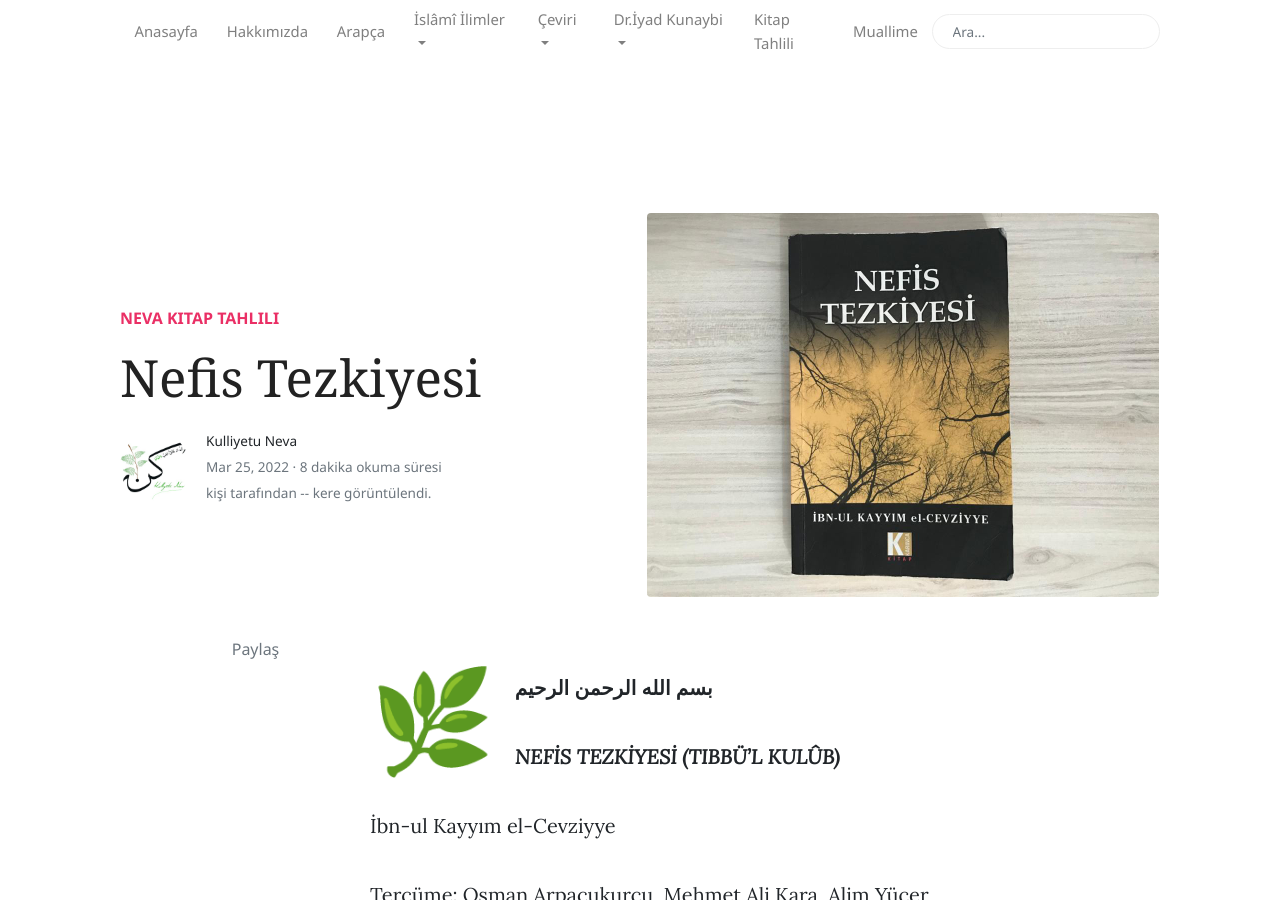
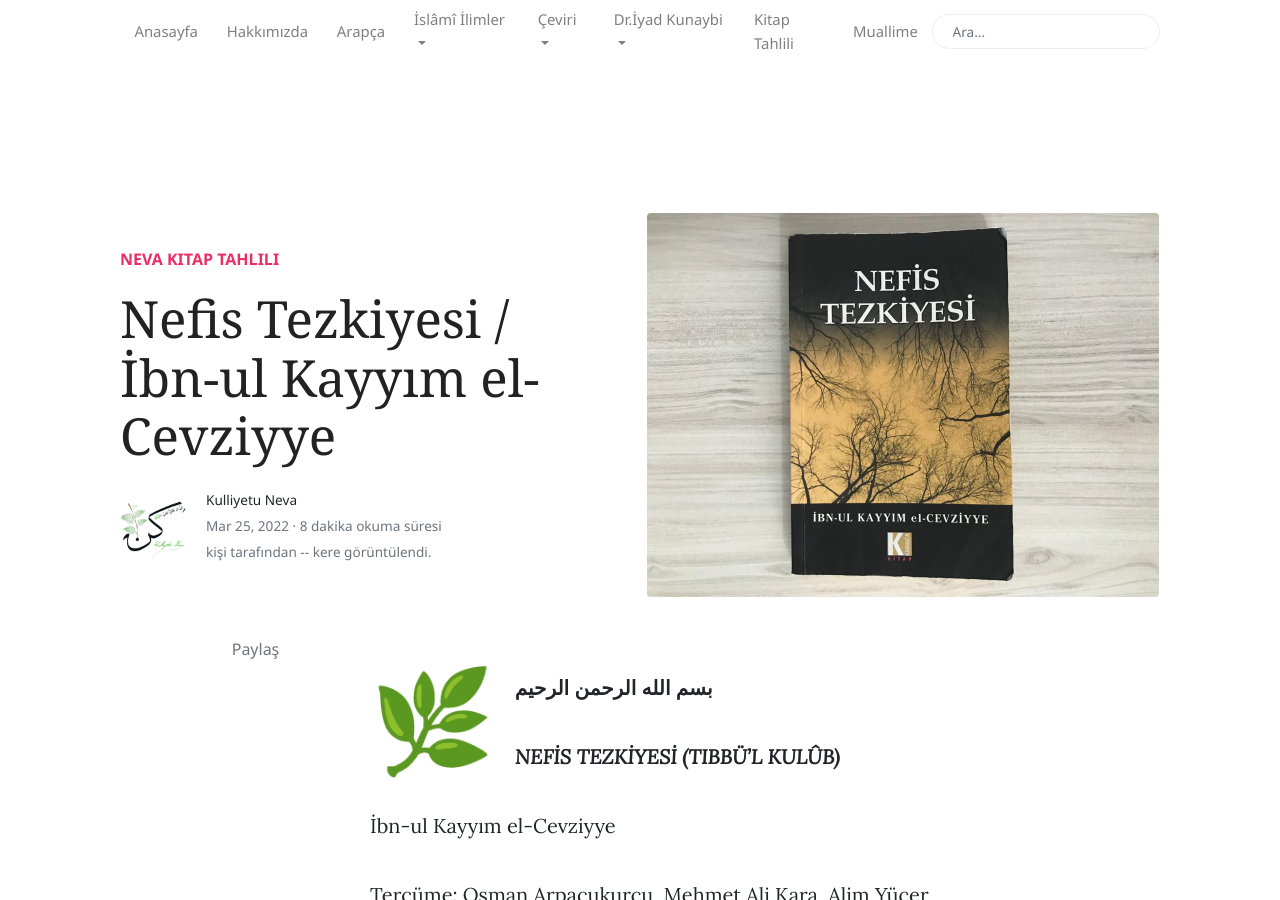
Before and after one commit to kulliyetuneva/website, a Jekyll site: the page built from _posts/2022-03-25-nefis-terbiyesi.md, in a window 1280 px wide and 900 px high. Built offline with Jekyll 4.4.1, drawn with Linux system fonts in a browser that asks for light colours; nearby versions of some CDN libraries; comment, search, counter and statistics services are not loaded.

Commit message:
Update Yazı “2022-03-25-nefis-terbiyesi”

```diff
--- a/_posts/2022-03-25-nefis-terbiyesi.md
+++ b/_posts/2022-03-25-nefis-terbiyesi.md
@@ -1,6 +1,6 @@
 ---
 layout: post
-title: Nefis Tezkiyesi
+title: Nefis Tezkiyesi / İbn-ul Kayyım el-Cevziyye
 date: 2022-03-25T16:51:44.388Z
 author: kulliyetuneva
 categories:
```
